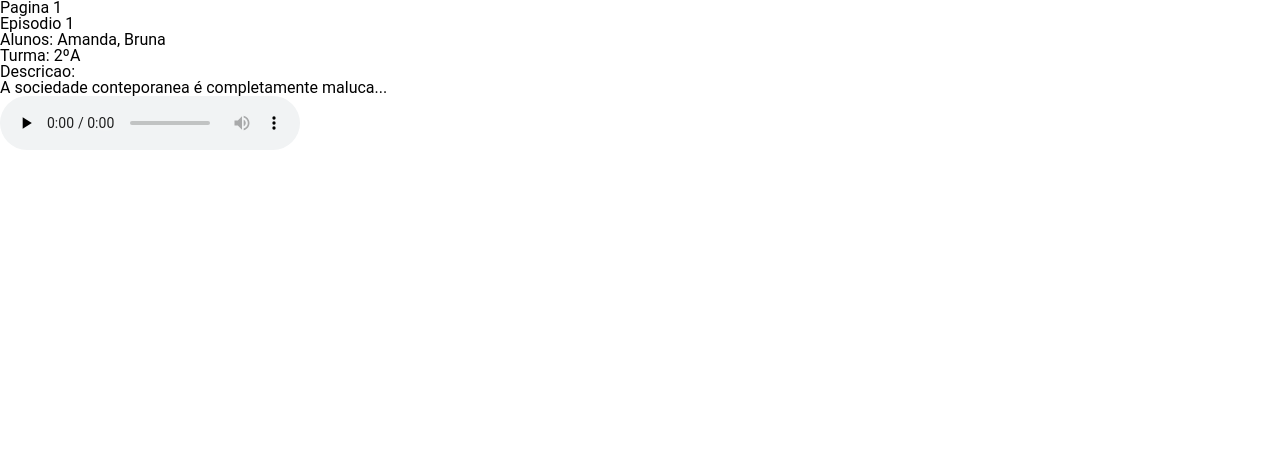
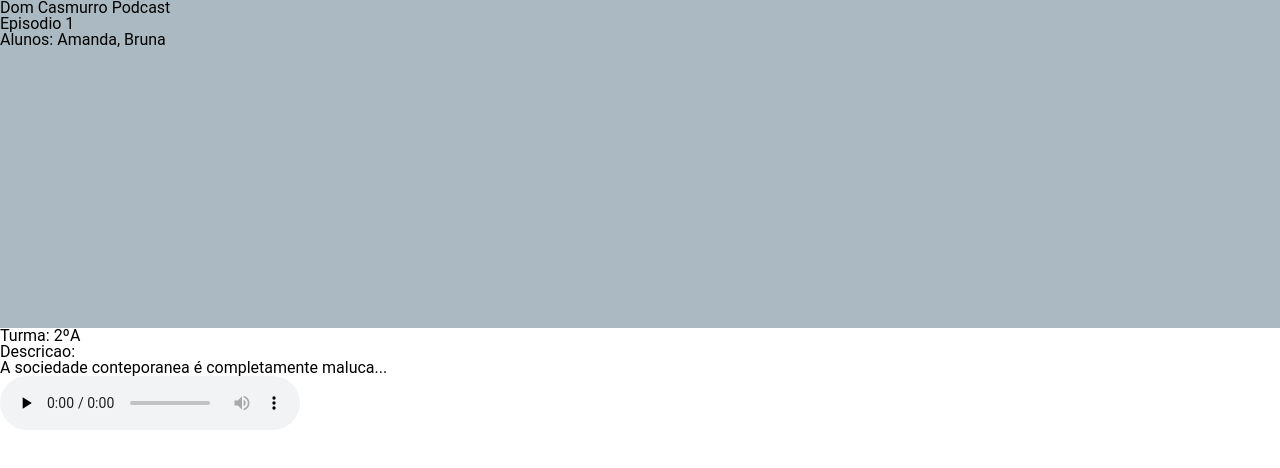
Before and after one commit to DomCasmurroPodcast/DomCasmurroPodcast, a Next.js app: page /Episodio/1 in a window 1280 px wide. Shown: the top 468 px of the page. Built offline with nearby package versions, Linux system fonts and the light colour scheme.

Commit message:
Desenvolvendo pagina episodios

```diff
--- a/src/pages/Episodio/[id].jsx
+++ b/src/pages/Episodio/[id].jsx
@@ -22,10 +22,12 @@ export default function Page() {
   } else {
     return (
       <>
-        <h1>Pagina {router.query.id}</h1>
-
-        <h2>{episodio?.nome}</h2>
-        <p>Alunos: {episodio?.alunos}</p>
+        {/* <h1>Pagina {router.query.id}</h1> */}
+        <div className={styles.titleContainer}>
+          <h1>Dom Casmurro Podcast</h1>
+          <h2>{episodio?.nome}</h2>
+          <p>Alunos: {episodio?.alunos}</p>
+        </div>
         <p>Turma: {episodio?.turma}</p>
         <p>
           Descricao: <br />
--- a/src/styles/Episodio.module.scss
+++ b/src/styles/Episodio.module.scss
@@ -0,0 +1,9 @@
+.titleContainer{
+    width: 100vw;
+    height: 328px;
+    background-color: #ABBAC2;
+
+    h1,h2,h3{
+        font-family: 'DM Serif Text', "Roboto", sans-serif;
+    }
+}
--- a/src/styles/globals.css
+++ b/src/styles/globals.css
@@ -129,6 +129,7 @@ table {
 }
 
 @import url("https://fonts.googleapis.com/css2?family=DM+Serif+Text&family=Roboto:wght@400;500;700&family=Staatliches&display=swap");
+@import url('https://fonts.googleapis.com/css2?family=DM+Serif+Text:ital@0;1&display=swap');
 
 p,
 h1,
```
